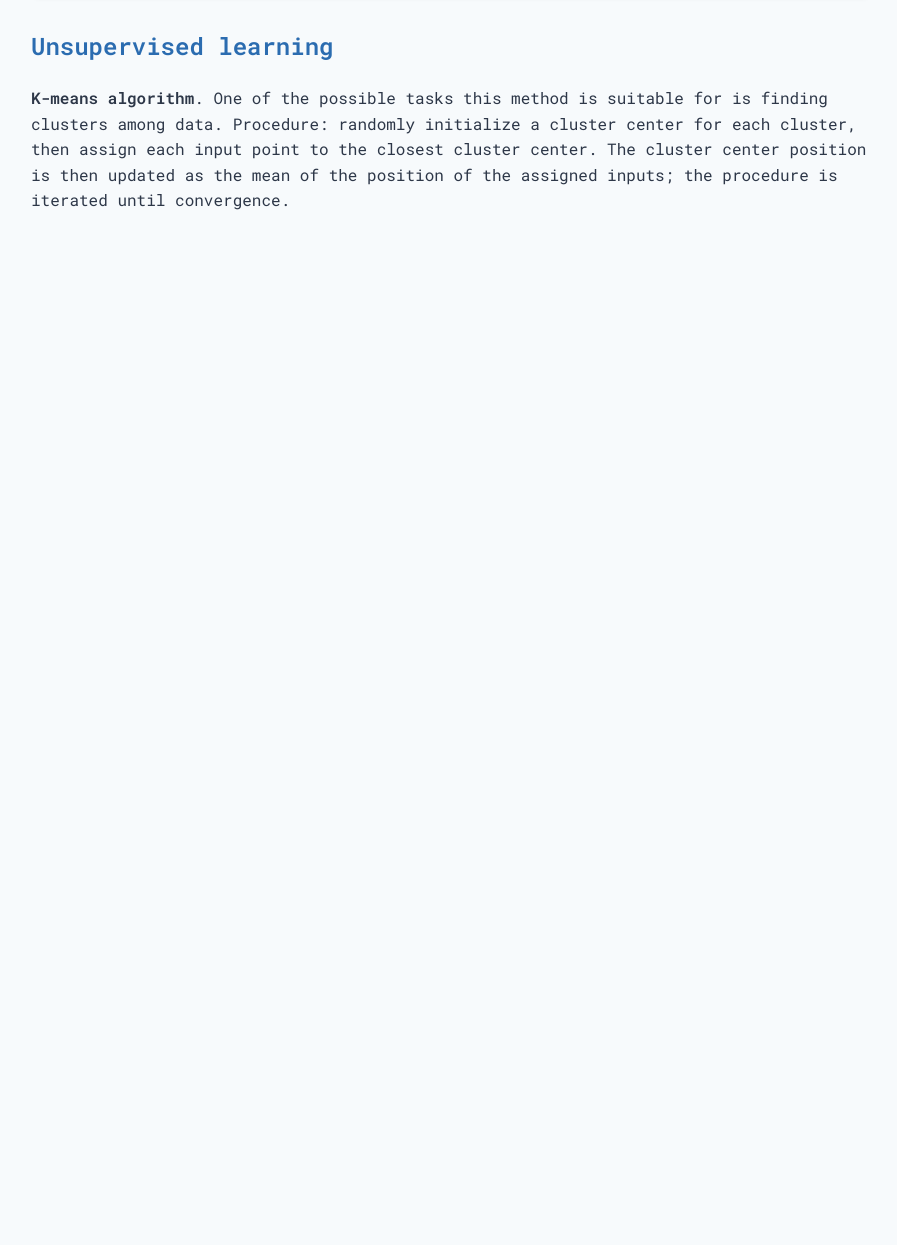
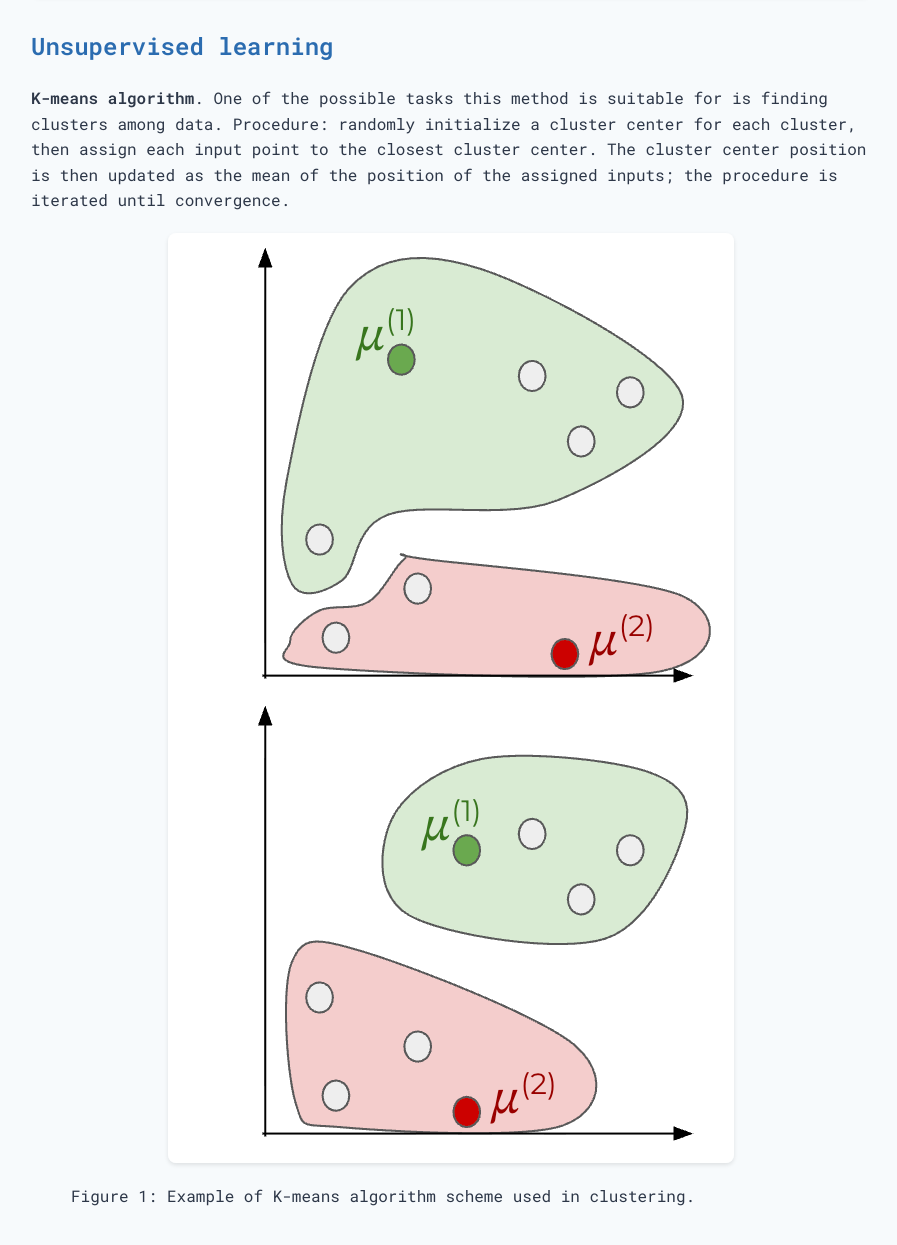
Before and after one commit to martidivi/CMEPDA-notes, a plain HTML site: page index.html in a window 1280 px wide. Shown: the part 1385-2630 px from the top of the page, without its empty margins (319-1216 px from the left). Before the commit the page ends 1654 px from the top, so only its background shows below. Drawn offline with Linux system fonts and the light colour scheme.

Commit message:
aggiunta prima parte su unsupervised learning con fotina.

```diff
--- a/index.html
+++ b/index.html
@@ -161,6 +161,10 @@
 
             <h2 id="unsupervised">Unsupervised learning</h2>
             <p><strong>K-means algorithm</strong>. One of the possible tasks this method is suitable for is finding clusters among data. Procedure: randomly initialize a cluster center for each cluster, then assign each input point to the closest cluster center. The cluster center position is then updated as the mean of the position of the assigned inputs; the procedure is iterated until convergence. </p>
+            <figure>
+                <img src="images/k-means.png" alt="k-means algorithm scheme.">
+                <figcaption>Figure 1: Example of K-means algorithm scheme used in clustering.</figcaption>
+            </figure>
         </main>
 
     </div>
```
Also changed, not shown: images/k-means.png (added).
